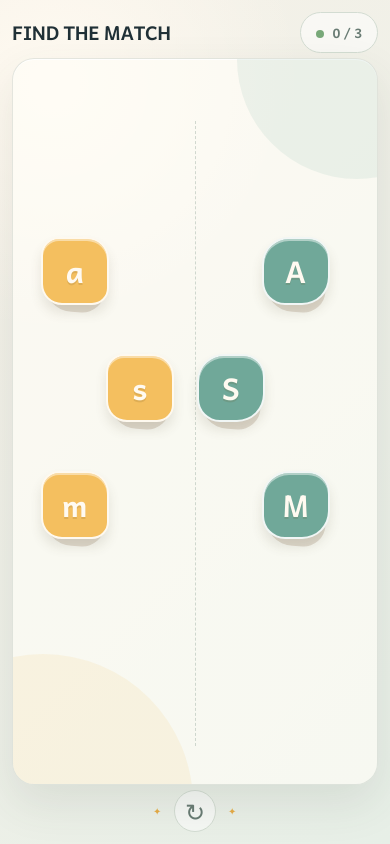
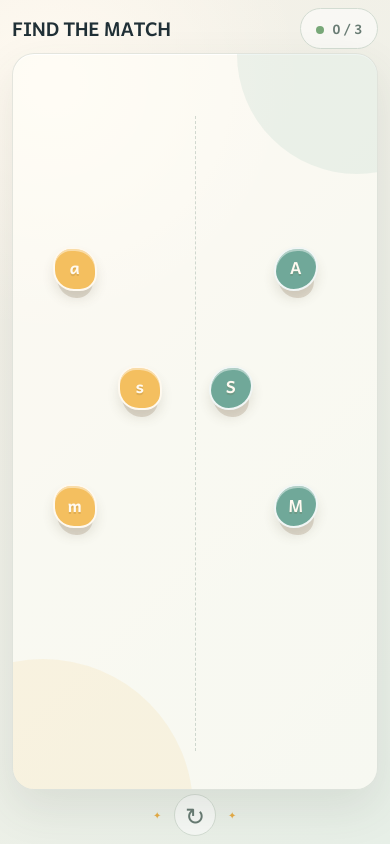
Before and after one commit to marialan/find-match, a React (Vite) app: page / in a window 390 px wide. Built offline with nearby package versions, Linux system fonts and the light colour scheme.

Commit message:
feat: update specifications and styles for responsive design, including independent scaling for mobile viewports and object sizing adjustments

```diff
--- a/src/App.css
+++ b/src/App.css
@@ -4,8 +4,11 @@
 .game-shell {
   display: flex;
   flex-direction: column;
-  min-height: 100vh;
-  padding: 24px clamp(16px, 4vw, 68px) 20px;
+  height: 100dvh;
+  min-height: 0;
+  gap: clamp(4px, 1.5vh, 12px);
+  overflow: hidden;
+  padding: clamp(8px, 3vh, 24px) clamp(12px, 4vw, 68px);
   background:
     radial-gradient(circle at 14% 10%, #fffaf1 0, transparent 30%),
     linear-gradient(135deg, #f6f1e8, #e7efe7);
@@ -22,7 +25,7 @@
   width: 100%;
   max-width: none;
   margin: 0;
-  height: auto;
+  flex: 0 0 auto;
 }
 .brand-lockup {
   display: flex;
@@ -77,11 +80,14 @@
 }
 .play-area {
   position: relative;
+  display: flex;
+  flex: 1 1 auto;
+  align-items: center;
+  justify-content: center;
   width: 100%;
   max-width: 1120px;
-  height: min(72vh, 650px);
-  min-height: 470px;
-  margin: 5px auto 5px;
+  min-height: 0;
+  margin: 0 auto;
   overflow: hidden;
   border: 1px solid rgba(87, 113, 102, 0.16);
   border-radius: 28px;
@@ -119,6 +125,11 @@
   bottom: 38px;
   border-left: 1px dashed rgba(111, 135, 124, 0.3);
 }
+.board {
+  position: relative;
+  width: 100%;
+  height: 100%;
+}
 .side-label {
   position: absolute;
   top: 26px;
@@ -143,9 +154,17 @@
   background: #d2ddd5;
 }
 .match-object {
+  /* Single source of truth for object footprint: --board-scale is derived from
+     both board width and height (see App.tsx), so this never stretches on
+     either axis even when the board's own aspect ratio changes. */
+  --object-size: clamp(
+    var(--board-object-min, 44px),
+    calc(var(--board-object-max, 84px) * var(--board-scale, 1)),
+    var(--board-object-max, 84px)
+  );
   position: absolute;
-  width: 84px;
-  height: 84px;
+  width: var(--object-size);
+  height: var(--object-size);
   transform: translate(-50%, -50%);
   border: 0;
   padding: 0;
@@ -185,7 +204,9 @@
   border-radius: 23px 27px 22px 28px;
   background: #f4bf5f;
   color: #fffaf1;
-  font-size: clamp(30px, 2.4vw, 32px);
+  /* Tied to the object's own rendered size (not viewport width) so the glyph
+     shrinks/grows in lockstep with the object box at any board aspect ratio. */
+  font-size: clamp(16px, calc(var(--object-size, 84px) * 0.38), 32px);
   line-height: 1;
   font-weight: 700;
   text-shadow: 0 2px 0 rgba(101, 72, 27, 0.15);
@@ -254,9 +275,9 @@
   color: #e6ac46;
 }
 .game-footer {
+  flex: 0 0 auto;
   justify-content: center;
   gap: 12px;
-  min-height: 24px;
   color: #91a09a;
   font-size: 12px;
   letter-spacing: 0.05em;
@@ -312,15 +333,13 @@
     transform: translate(-50%, -50%) scale(1);
   }
 }
-@media (max-width: 700px) {
+@media (max-width: 700px), (max-height: 500px) {
   .game-shell {
     height: 100dvh;
     min-height: 100dvh;
+    gap: 4px;
     overflow: hidden;
-    padding: 12px;
-  }
-  .game-header {
-    height: auto;
+    padding: 8px 12px;
   }
   .play-area {
     flex: 1 1 auto;
@@ -328,10 +347,8 @@
     min-height: 0;
     border-radius: 22px;
   }
-  .match-object {
-    width: 68px;
-    height: 68px;
-  }
+}
+@media (max-width: 700px) {
   .object-glyph {
     border-radius: 18px 22px 17px 21px;
   }
--- a/src/App.tsx
+++ b/src/App.tsx
@@ -1,8 +1,10 @@
 import { useEffect, useRef, useState } from "react";
 import {
   BOARD_HEIGHT,
+  BOARD_OBJECT_MIN_SIZE,
   BOARD_OBJECT_SIZE,
   BOARD_WIDTH,
+  boardObjectSize,
   emitContainerEvent,
   loadTrial,
   makeBoardObjects,
@@ -29,8 +31,30 @@ function App() {
   const [candidateId, setCandidateId] = useState<string | null>(null);
   const [celebration, setCelebration] = useState<string | null>(null);
   const [error, setError] = useState<string | null>(null);
+  const [scale, setScale] = useState(1);
+  const playAreaRef = useRef<HTMLDivElement>(null);
   const boardRef = useRef<HTMLDivElement>(null);
   const userId = new URLSearchParams(window.location.search).get("cr_user_id");
+
+  useEffect(() => {
+    const playArea = playAreaRef.current;
+    if (!playArea) return undefined;
+    // scale is the object-only sizing factor: the more constrained of the board's
+    // width or height ratios, so square objects fit within whichever axis is
+    // tightest even though the board itself may stretch to a different aspect ratio.
+    const updateScale = (width: number, height: number) => {
+      setScale(Math.min(width / BOARD_WIDTH, height / BOARD_HEIGHT, 1));
+    };
+    updateScale(playArea.clientWidth, playArea.clientHeight);
+    const observer = new ResizeObserver(([entry]) => {
+      const { width, height } = entry.contentRect;
+      updateScale(width, height);
+    });
+    observer.observe(playArea);
+    return () => observer.disconnect();
+    // playAreaRef only attaches once the board has a trial to render, so this must
+    // re-run after that first render instead of just once on mount.
+  }, [trial]);
 
   useEffect(() => {
     loadTrial(TRIAL_PATH)
@@ -89,10 +113,10 @@ function App() {
     if (!point) return;
     const width = boardRef.current?.clientWidth ?? BOARD_WIDTH;
     const height = boardRef.current?.clientHeight ?? BOARD_HEIGHT;
-    // Object size is fixed in real pixels, so the design-space half-size must scale with
-    // the actual rendered board size to keep the object's edges inside the play area.
-    const halfWidth = (BOARD_OBJECT_SIZE / 2) * (BOARD_WIDTH / width);
-    const halfHeight = (BOARD_OBJECT_SIZE / 2) * (BOARD_HEIGHT / height);
+    // Object size follows the same clamp() the CSS uses, so the design-space half-size
+    // matches the object's actual rendered footprint at any board scale.
+    const halfWidth = (boardObjectSize(scale) / 2) * (BOARD_WIDTH / width);
+    const halfHeight = (boardObjectSize(scale) / 2) * (BOARD_HEIGHT / height);
     const x = Math.max(
       halfWidth,
       Math.min(
@@ -211,17 +235,26 @@ function App() {
           {solvedCount} / {objects.length / 2}
         </div>
       </header>
-      <section
-        className="play-area"
+      <section className="play-area" ref={playAreaRef}>
+        <div
+          className="board"
           ref={boardRef}
           onPointerMove={moveDrag}
           onPointerUp={endDrag}
+          style={{
+            ...({
+              "--board-scale": scale,
+              "--board-object-max": `${BOARD_OBJECT_SIZE}px`,
+              "--board-object-min": `${BOARD_OBJECT_MIN_SIZE}px`,
+            } as React.CSSProperties),
+          }}
         >
           <div className="board-divider" />
           {objects.map((item) => {
             const active = drag?.id === item.object_id;
             const highlighted =
-            candidateId === item.object_id || (active && candidateId !== null);
+              candidateId === item.object_id ||
+              (active && candidateId !== null);
             return (
               <button
                 key={item.object_id}
@@ -250,6 +283,7 @@ function App() {
               <span className="celebration-pair">{celebration}</span>
             </div>
           )}
+        </div>
       </section>
       <footer className="game-footer">
         <span className="footer-spark">✦</span>
--- a/src/game.ts
+++ b/src/game.ts
@@ -1,8 +1,15 @@
 export const PROXIMITY_TOLERANCE = 64
 export const BOARD_OBJECT_SIZE = 84
+export const BOARD_OBJECT_MIN_SIZE = 44
 export const BOARD_WIDTH = 1120
 export const BOARD_HEIGHT = 650
 export const ENGINE_SLUG = 'ftm'
+
+// Mirrors the CSS clamp() used for .match-object sizing, so drag-clamp math always
+// matches the object's actual rendered footprint at any board scale.
+export function boardObjectSize(scale: number): number {
+  return Math.min(BOARD_OBJECT_SIZE, Math.max(BOARD_OBJECT_MIN_SIZE, BOARD_OBJECT_SIZE * scale))
+}
 
 export type Side = 'left' | 'right'
 
```
Also changed, not shown: scripts/test-layout.mjs (+19 -7 lines), 3 other files (tests, documents, lock files or other folders). Lines whose indentation alone changed are shown as unchanged.
